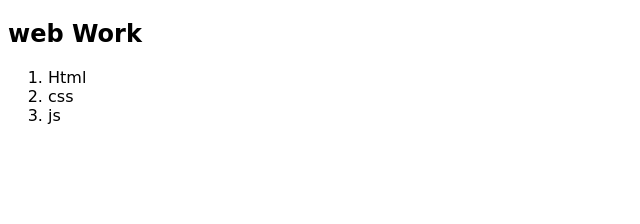
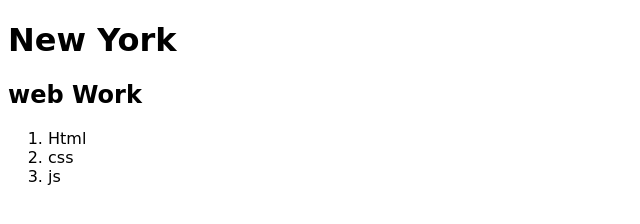
Before and after one commit to devmavi/project2, a plain HTML site: page index.html in a window 1280 px wide. Shown: the whole page, without its empty margins (0-640 px from the left). Drawn offline with Linux system fonts and the light colour scheme.

Commit message:
new files added

```diff
--- a/index.html
+++ b/index.html
@@ -7,6 +7,7 @@
     <link rel="stylesheet" href="style1.css">
 </head>
 <body>
+    <h1>New York</h1>
     <h2>web Work</h2>
     <ol>
         <li>Html</li>
```
